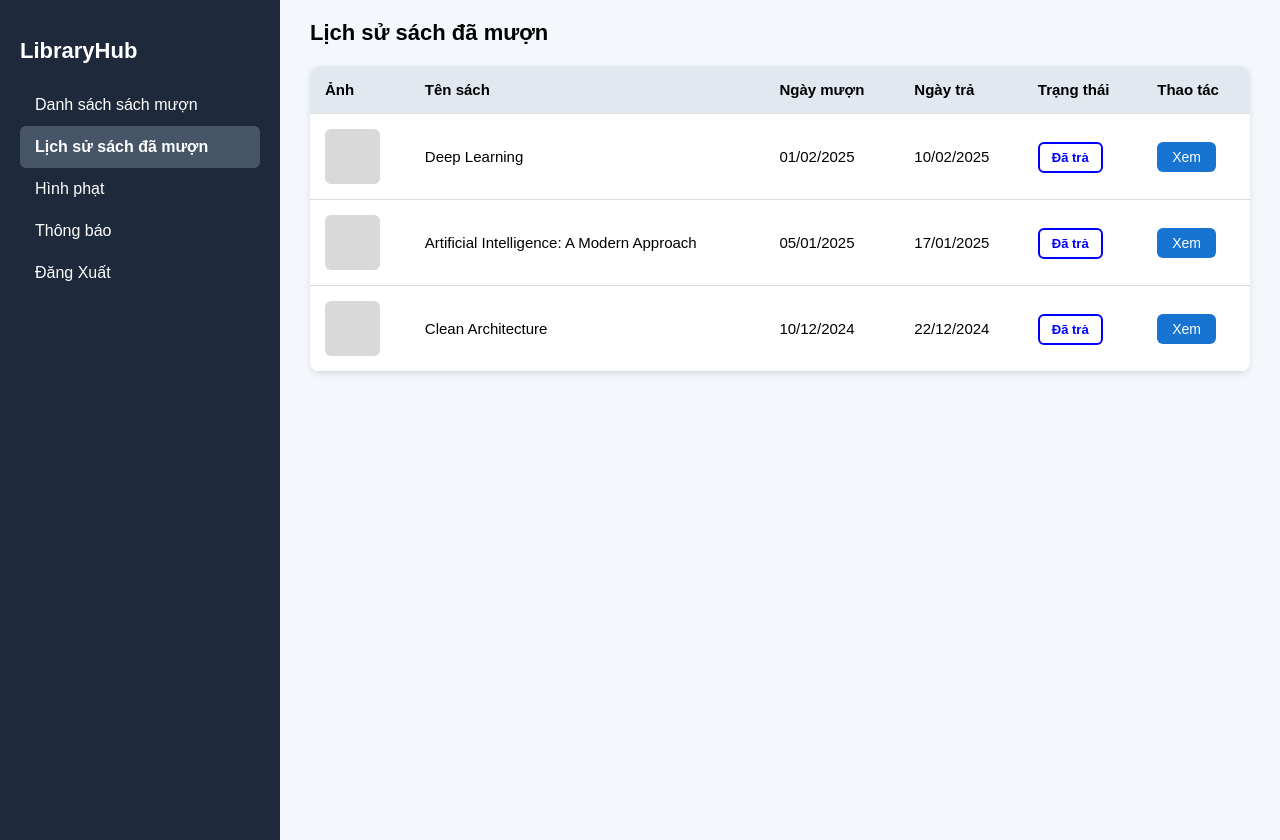
After one commit to Tent23/Web_Quan_Ly_Thu_Vien, a Flask app: template template/history_book.html in a window 1280 px wide. The commit adds this page. Run offline with Flask 3, Linux system fonts and the light colour scheme; the template is opened without the code that fills it, so the values that code supplies are empty.

Commit message:
them page hình phạt, mượn sách, lịch sử mượn sách

```diff
--- /dev/null
+++ b/static/css/history_books.css
@@ -0,0 +1,115 @@
+/* RESET */
+body {
+    margin: 0;
+    font-family: Arial, sans-serif;
+    background: #f4f7fc;
+}
+
+.container {
+    display: flex;
+    width: 100%;
+}
+
+/* SIDEBAR */
+.sidebar {
+    width: 240px;
+    background: #1e293b;
+    color: white;
+    padding: 20px;
+    height: 100vh;
+}
+
+.sidebar h2 {
+    margin-bottom: 20px;
+    font-size: 22px;
+}
+
+.sidebar ul {
+    list-style: none;
+    padding-left: 0;
+}
+
+.sidebar ul li {
+    padding: 12px 15px;
+    cursor: pointer;
+    border-radius: 6px;
+}
+
+.sidebar ul li:hover {
+    background: #334155;
+}
+
+.sidebar ul li.active {
+    background: #475569;
+    font-weight: bold;
+}
+
+/* MAIN CONTENT */
+.content {
+    flex: 1;
+    padding: 20px 30px;
+}
+
+.title {
+    font-size: 22px;
+    font-weight: bold;
+    margin-bottom: 20px;
+}
+
+/* TABLE */
+table {
+    width: 100%;
+    border-collapse: collapse;
+    background: white;
+    border-radius: 10px;
+    overflow: hidden;
+    box-shadow: 0 2px 6px rgba(0,0,0,0.1);
+}
+
+th, td {
+    padding: 15px;
+    text-align: left;
+    font-size: 15px;
+    border-bottom: 1px solid #ddd;
+}
+
+th {
+    background: #e2e8f0;
+}
+
+/* BOOK IMAGE BOX */
+.book-img {
+    width: 55px;
+    height: 55px;
+    background: #d9d9d9;
+    border-radius: 6px;
+}
+
+/* STATUS TAG */
+.status {
+    padding: 6px 12px;
+    border-radius: 6px;
+    font-size: 13px;
+    font-weight: bold;
+}
+
+.status.returned {
+    color: blue;
+    border: 2px double blue;
+}
+
+/* ==== BUTTON ==== */
+.btn-view {
+    padding: 7px 15px;
+    background: #1775d1;
+    color: white;
+    border: none;
+    border-radius: 6px;
+    cursor: pointer;
+    font-size: 14px;
+    transition: 0.2s;
+}
+
+.btn-view:hover {
+    background: #0e5cac;
+}
--- /dev/null
+++ b/template/history_book.html
@@ -0,0 +1,78 @@
+<!DOCTYPE html>
+<html lang="vi">
+<head>
+    <meta charset="UTF-8">
+    <meta name="viewport" content="width=device-width, initial-scale=1.0">
+    <title>Lịch sử sách đã mượn</title>
+    <link rel="stylesheet" href="../static/css/history_books.css">
+    <link rel="stylesheet" href="../static/css/history_books.css">
+</head>
+
+<body>
+
+<div class="container">
+
+    <!-- SIDEBAR -->
+    <div class="sidebar">
+        <h2>LibraryHub</h2>
+        <ul>
+            <li>Danh sách sách mượn</li>
+            <li class="active">Lịch sử sách đã mượn</li>
+            <li>Hình phạt</li>
+            <li>Thông báo</li>
+            <li>Đăng Xuất</li>
+        </ul>
+    </div>
+
+    <!-- CONTENT -->
+    <div class="content">
+
+        <div class="title">Lịch sử sách đã mượn</div>
+
+        <table>
+            <tr>
+                <th>Ảnh</th>
+                <th>Tên sách</th>
+                <th>Ngày mượn</th>
+                <th>Ngày trả</th>
+                <th>Trạng thái</th>
+                <th>Thao tác</th>
+            </tr>
+
+            <!-- ROW 1 -->
+            <tr>
+                <td><div class="book-img"></div></td>
+                <td>Deep Learning</td>
+                <td>01/02/2025</td>
+                <td>10/02/2025</td>
+                <td><span class="status returned">Đã trả</span></td>
+                <td><button class="btn-view">Xem</button></td>
+            </tr>
+
+            <!-- ROW 2 -->
+            <tr>
+                <td><div class="book-img"></div></td>
+                <td>Artificial Intelligence: A Modern Approach</td>
+                <td>05/01/2025</td>
+                <td>17/01/2025</td>
+                <td><span class="status returned">Đã trả</span></td>
+                <td><button class="btn-view">Xem</button></td>
+            </tr>
+
+            <!-- ROW 3 -->
+            <tr>
+                <td><div class="book-img"></div></td>
+                <td>Clean Architecture</td>
+                <td>10/12/2024</td>
+                <td>22/12/2024</td>
+                <td><span class="status returned">Đã trả</span></td>
+                <td><button class="btn-view">Xem</button></td>
+            </tr>
+
+        </table>
+
+    </div>
+</div>
+
+</body>
+</html>
--- a/template/home.html
+++ b/template/home.html
@@ -5,8 +5,8 @@
     <meta name="viewport" content="width=device-width, initial-scale=1.0">
     <script src="https://kit.fontawesome.com/a076d05399.js"></script>
     <title>LibraryHub - Home</title>
-    <link rel="stylesheet" href="/static/css/style.css">
-    <link rel="stylesheet" href="/static/css/home.css">
+    <link rel="stylesheet" href="../static/css/style.css">
+    <link rel="stylesheet" href="../static/css/home.css">
 </head>
 <body>
 
--- a/template/resouces.html
+++ b/template/resouces.html
@@ -6,8 +6,8 @@
 	<meta name="viewport" content="width=device-width, initial-scale=1.0">
 	<title>LibraryHub - Tài nguyên</title>
 	<link rel="stylesheet" href="/static/css/style.css">
-	<link rel="stylesheet" href="/static/css/home.css">
-	<link rel="stylesheet" href="/static/css/resources.css">
+	<link rel="stylesheet" href="../static/css/home.css">
+	<link rel="stylesheet" href="../static/css/resources.css">
 </head>
 <body>
 
```
Also changed, not shown: static/css/borrowed_books.css (added, +118 -0 lines), static/css/penalties.css (added, +78 -0 lines), template/borrowed_books.html (added, +77 -0 lines), template/penalties.html (added, +69 -0 lines).
